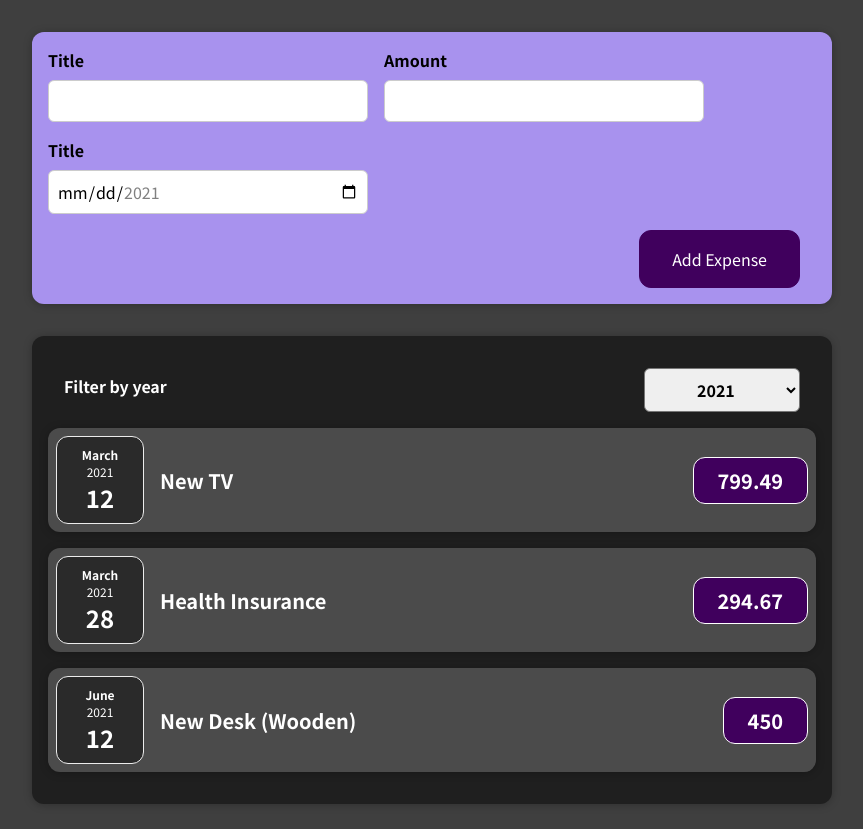
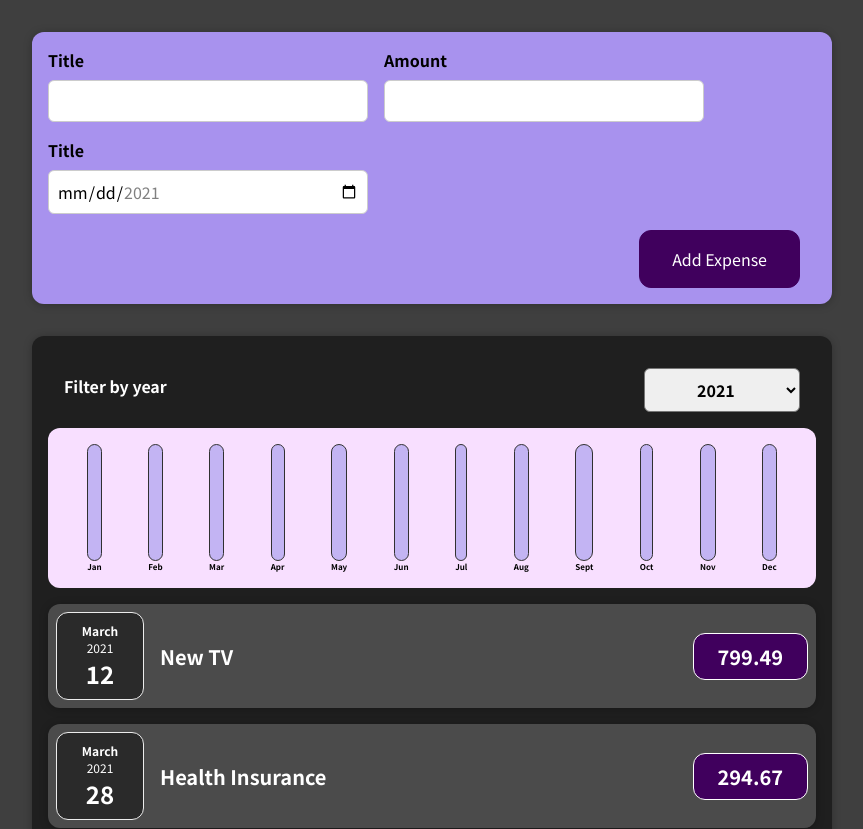
Before and after one commit to roxannelessard/expense-tracker-react, a React (Create React App) app: page / in a window 1280 px wide. Shown: the top 829 px of the page, without its empty margins (208-1071 px from the left). Built offline with nearby package versions, Linux system fonts and the light colour scheme.

Commit message:
feat: adds the chart expenses

```diff
--- a/src/components/Chart/Chart.js
+++ b/src/components/Chart/Chart.js
@@ -1,19 +1,24 @@
 import ChartBar from './ChartBar';
-import '.Chart.css';
+import './Chart.css';
 
 const Chart = (props) => {
+  // to transform datapoints from objects to numbers (will return an array of numbers)
+  const dataPointValues = props.dataPoints.map(dataPoint => dataPoint.value);
+  // spred operator will pull out the values of the array so thats its 12 values
+  const totalMaximum = Math.max(...dataPointValues);
+
   return (
     <div className="chart">
-      {props.dataPoints.map(dataPoint =>
+      {props.dataPoints.map((dataPoint) => (
         <ChartBar
-        key={dataPoint.label}
-        value={dataPoint.value}
-        maxValue={null}
-        label={dataPoint.label}
+          key={dataPoint.label}
+          value={dataPoint.value}
+          maxValue={totalMaximum}
+          label={dataPoint.label}
         />
-      )}
+      ))}
     </div>
-  )
+  );
 }
 
 export default Chart;
--- a/src/components/Expenses/Expenses.js
+++ b/src/components/Expenses/Expenses.js
@@ -3,6 +3,7 @@
 import ExpensesFilter from "./ExpensesFilter";
 import { useState } from "react";
 import ExpensesList from "./ExpensesList";
+import ExpensesChart from './ExpensesChart';
 
 const Expenses = (props) => {
   const [filteredYear, setFilteredYear] = useState("2021");
@@ -22,6 +23,7 @@
           onChangeFilter={filterChangeHandler}
           selected={filteredYear}
         />
+        <ExpensesChart expenses={filteredExpenses}/>
         <ExpensesList items={filteredExpenses}/>
       </Card>
     </div>
--- a/src/components/Expenses/ExpensesChart.js
+++ b/src/components/Expenses/ExpensesChart.js
@@ -1,4 +1,4 @@
-import Chart from './Chart/Chart';
+import Chart from '../Chart/Chart';
 
 const ExpensesChart = (props) => {
   const chartDataPoints = [
@@ -16,7 +16,7 @@
     { label: "Dec", value: 0 },
   ];
 
-  for (const expense in props.expenses) {
+  for (const expense of props.expenses) {
     const expenseMonth = expense.date.getMonth(); // jan is 0
     chartDataPoints[expenseMonth].value += expense.amount;
   }
```
Also changed, not shown: 1 other file (tests, documents, lock files or other folders).
